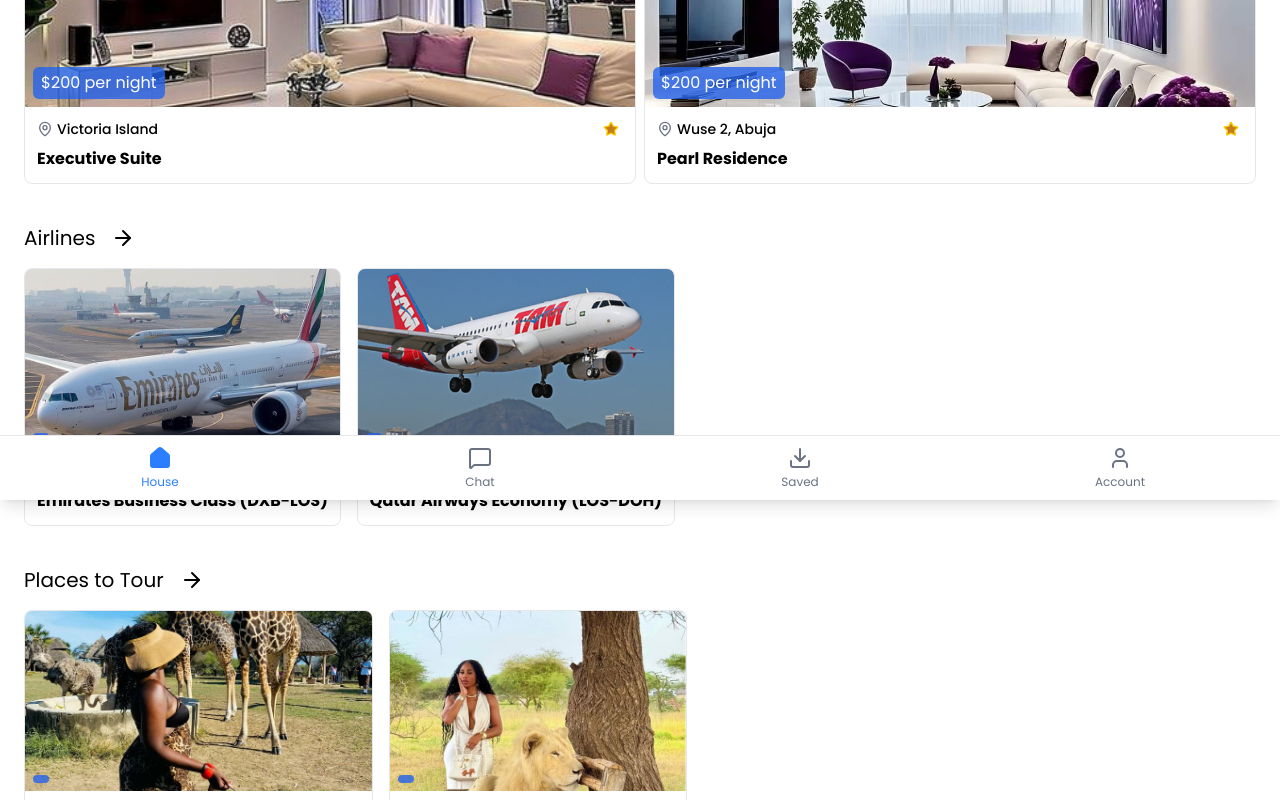
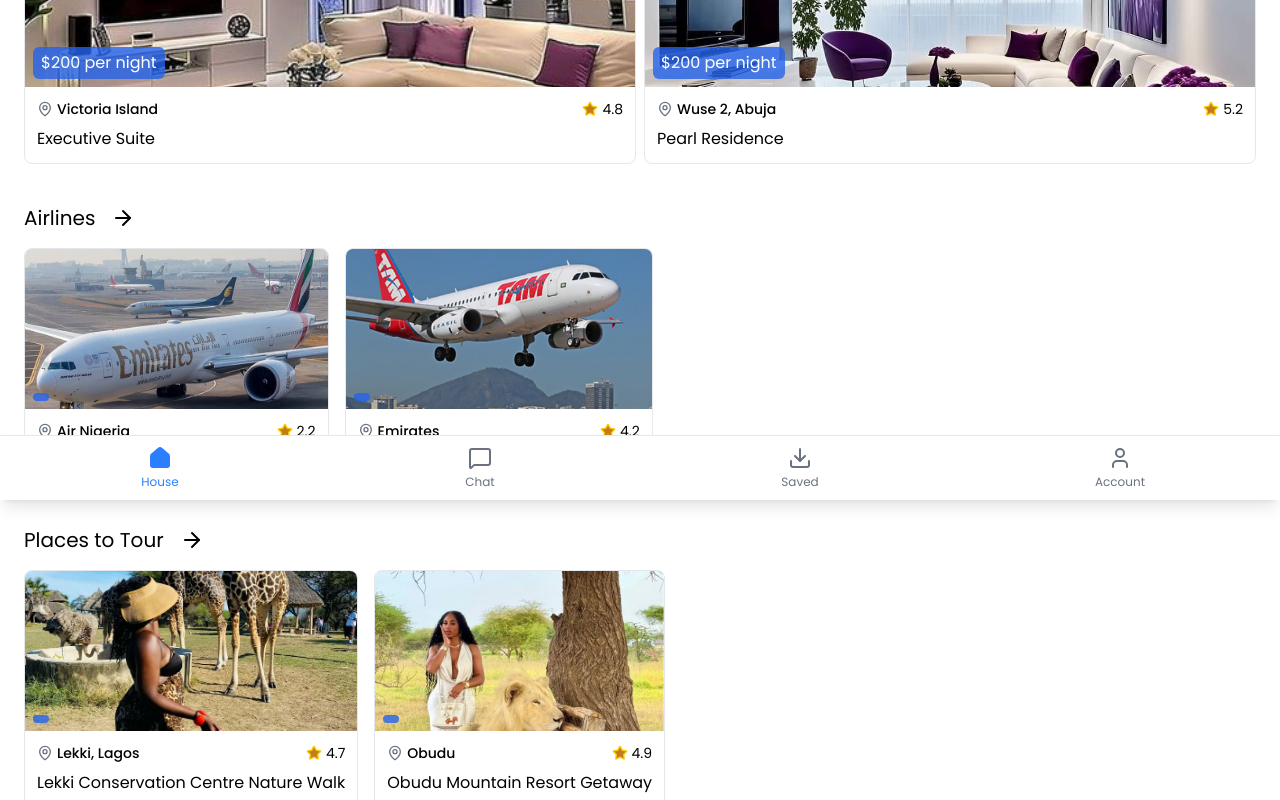
Before and after one commit to ukeje71/AI--RAVEL-PLANNER, a React (Vite) app: page /home in a window 1280 px wide. Shown: the part 300-1100 px from the top of the page. Built offline with nearby package versions, Linux system fonts and the light colour scheme.

Commit message:
Feature :Little

```diff
--- a/src/Pages/Services/AddCard.jsx
+++ b/src/Pages/Services/AddCard.jsx
@@ -39,7 +39,7 @@ const AddCard = () => {
     <div className="min-h-screen flex flex-col items-center justify-center bg-white px-4 py-8">
       <div className="w-full max-w-md">
         {/* Header */}
-        <div className=" absolute top-0 flex items-center mt-6">
+        <div className=" absolute gap-15 top-0 flex items-center mt-6">
           <button className="mr-3 text-xl" onClick={() => navigate(-1)}>
             <ArrowLeft />
           </button>
--- a/src/Pages/Services/PaymentMethods.jsx
+++ b/src/Pages/Services/PaymentMethods.jsx
@@ -72,7 +72,7 @@ const PaymentMethods = () => {
                   <img
                     src={method.icon}
                     alt={method.label}
-                    className="w-16 h-16 object-contain"
+                    className="w-15 h-10 object-contain"
                   />
                   <span className="text-sm font-medium text-gray-800">
                     {method.label}
--- a/src/Pages/Services/ProductsCard.jsx
+++ b/src/Pages/Services/ProductsCard.jsx
@@ -50,7 +50,7 @@ const handleBookNow = () => {
         <button
           onClick={() => {
             clearSelectedProduct();
-            navigate(-1);
+            navigate("/home");
           }}
           className="absolute top-4 left-4 sm:top-6 sm:left-6 bg-white/80 rounded-full p-2 shadow-md hover:bg-white transition-all"
         >
--- a/src/Pages/dashboard/Homescreen.jsx
+++ b/src/Pages/dashboard/Homescreen.jsx
@@ -68,9 +68,9 @@ const Homescreen = () => {
               title={apartment.title}
               location={apartment.location}
               price={apartment.Price}
-              rating={apartment.ra2ting}
+              rating={apartment.rating}
               className="border border-gray-200"
-              imageContainerClassName="h-45"
+              imageContainerClassName="h-40"
             />
           ))}
         </div>
@@ -95,7 +95,7 @@ const Homescreen = () => {
               location={airline.location}
               rating={airline.rating}
               className="border border-gray-200"
-              imageContainerClassName="h-45"
+              imageContainerClassName="h-40"
             />
           ))}
         </div>
@@ -120,7 +120,7 @@ const Homescreen = () => {
               location={place.location}
               rating={place.rating}
               className="border border-gray-200"
-              imageContainerClassName="h-45"
+              imageContainerClassName="h-40"
             />
           ))}
         </div>
--- a/src/components/UI/Card.jsx
+++ b/src/components/UI/Card.jsx
@@ -53,7 +53,7 @@ const Card = ({
           </div>
         </div>
         <div className="flex flex-col mt-2">
-          <p className="font-bold line-clamp-1">{title}</p>
+          <p className=" line-clamp-1">{title}</p>
           <p className="text-sm text-gray-500">{TimeFrame}</p>
         </div>
       </div>
--- a/src/data/products.js
+++ b/src/data/products.js
@@ -23,6 +23,7 @@ import {
   Bed,
   BedDouble,
   KeyRound,
+  Lightbulb,
   LucideBookText,
   LucideStar,
   MapPin,
@@ -346,6 +347,7 @@ export const Products = [
     rating: 4.7,
     icon1: MapPin,
     icon2: User,
+    icon3:Lightbulb,
   },
   {
     id: 16,
@@ -367,6 +369,7 @@ export const Products = [
     rating: 4.9,
     icon1: MapPin,
     icon2: User,
+    icon3:Lightbulb,
   },
   {
     id: 17,
@@ -388,6 +391,7 @@ export const Products = [
     rating: 4.5,
     icon1: MapPin,
     icon2: User,
+    icon3:Lightbulb,
   },
   {
     id: 18,
@@ -409,6 +413,7 @@ export const Products = [
     rating: 4.8,
     icon1: MapPin,
     icon2: User,
+    icon3:Lightbulb,
   },
   {
     id: 19,
@@ -430,6 +435,7 @@ export const Products = [
     rating: 4.6,
     icon1: MapPin,
     icon2: User,
+    icon3:Lightbulb,
   },
   {
     id: 20,
@@ -451,6 +457,7 @@ export const Products = [
     rating: 4.4,
     icon1: MapPin,
     icon2: User,
+    icon3:Lightbulb,
   },
   {
     id: 21,
@@ -472,5 +479,6 @@ export const Products = [
     rating: 4.9,
     icon1: MapPin,
     icon2: User,
+    icon3:Lightbulb,
   },
 ];
```
